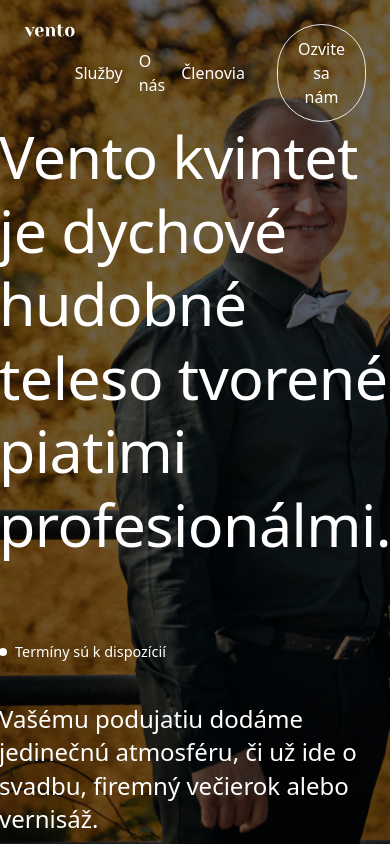
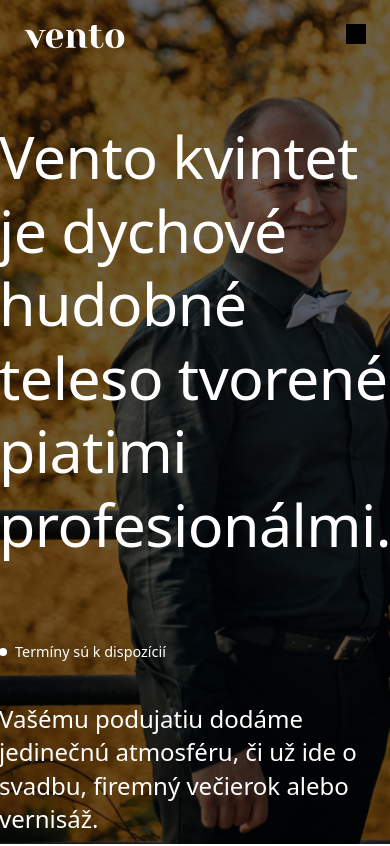
Before and after one commit to Ivanlsko/vento-web, a Vue app: page / in a window 390 px wide. Shown: the top 846 px of the page. Built offline with nearby package versions, Linux system fonts and the light colour scheme.

Commit message:
make navbar responsive

```diff
--- a/src/components/NavbarBase.vue
+++ b/src/components/NavbarBase.vue
@@ -1,11 +1,30 @@
-<script type="ts" setup>
+<script setup>
+import { onMounted, onUnmounted, ref } from 'vue'
 import ButtonBase from './ButtonBase.vue'
+
+const windowWidth = ref(window.innerWidth)
+const menuOpened = ref(false)
+
+const handleResize = () => {
+  windowWidth.value = window.innerWidth
+}
+
+onMounted(() => {
+  window.addEventListener('resize', handleResize)
+})
+
+onUnmounted(() => {
+  window.removeEventListener('resize', handleResize)
+})
 </script>
 
 <template>
-  <nav class="flex justify-between fixed w-full p-6 text-white">
+  <nav v-if="!menuOpened" class="flex justify-between absolute top-0 w-full p-6 text-white">
     <div id="logo"><img src="../assets/images/vento.svg" alt="logo vento kvintet" /></div>
-    <div class="flex" id="menu">
+    <div v-if="windowWidth < 768">
+      <div @click="menuOpened = !menuOpened" id="menu" class="z-50"></div>
+    </div>
+    <div v-else class="flex">
       <ul class="flex items-center mr-4">
         <li class="mr-4"><a href=""></a>Služby</li>
         <li class="mr-4"><a href=""></a>O nás</li>
@@ -14,4 +33,24 @@ import ButtonBase from './ButtonBase.vue'
       <ButtonBase :content="'Ozvite sa nám'"></ButtonBase>
     </div>
   </nav>
+  <div v-else class="w-full h-screen bg-white fixed top-0 overflow-hidden">
+    <div class="flex justify-end w-full p-6 text-white">
+      <div @click="menuOpened = !menuOpened" id="menu"></div>
+    </div>
+    <nav>
+      <ul class="flex-center flex-col">
+        <li class="mr-4"><a href=""></a>Služby</li>
+        <li class="mr-4"><a href=""></a>O nás</li>
+        <li class="mr-4"><a href=""></a>Členovia</li>
+      </ul>
+    </nav>
+  </div>
 </template>
+
+<style scoped>
+#menu {
+  width: 20px;
+  height: 20px;
+  background-color: black;
+}
+</style>
```
